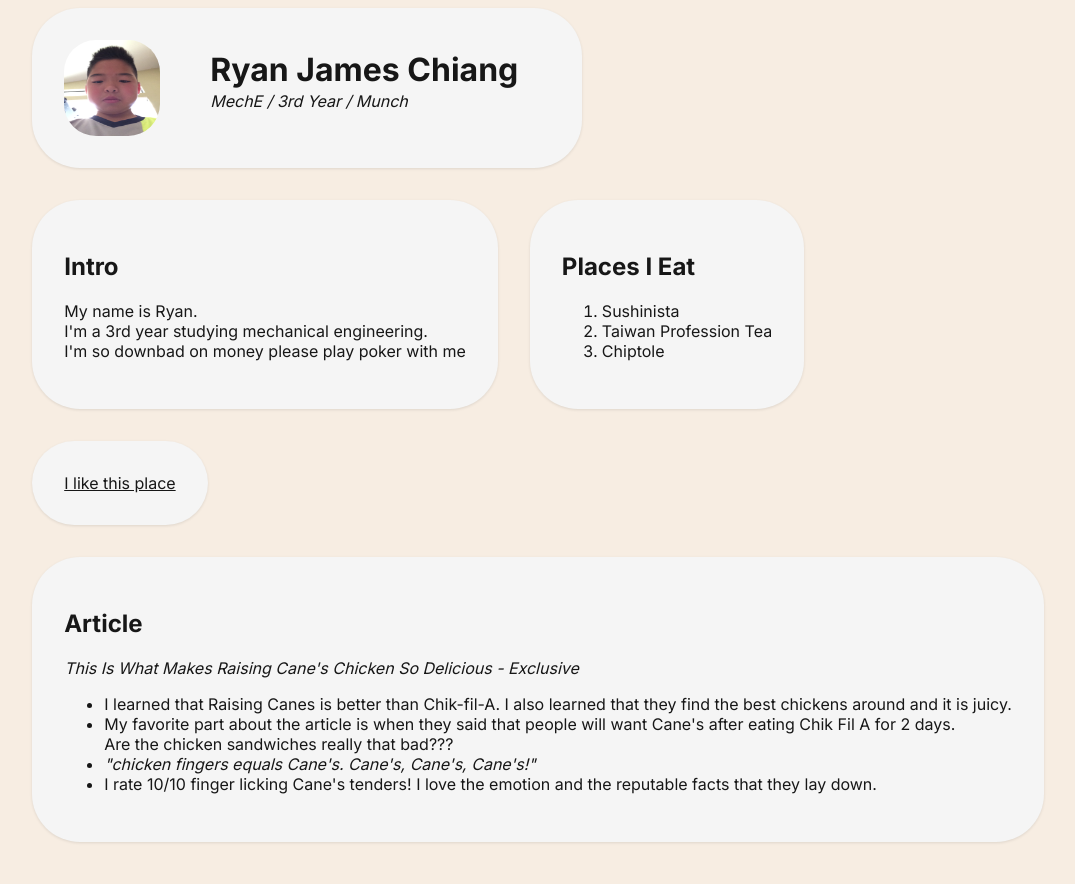
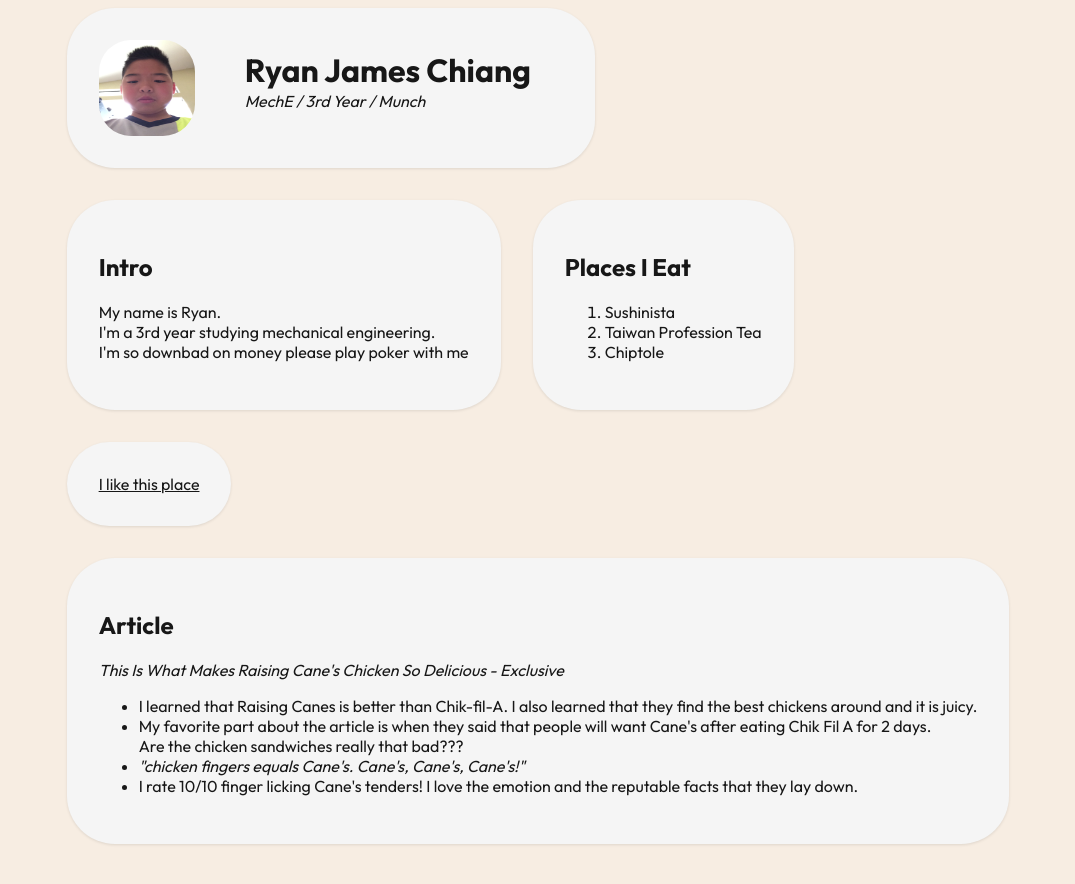
Before and after one commit to chiangr/CS198, a plain HTML site: page homeworks/hw1/index.html in a window 1280 px wide. Shown: the whole page, without its empty margins (126-1201 px from the left). Drawn offline with Linux system fonts and the light colour scheme.

Commit message:
finished hw1

```diff
--- a/homeworks/hw1/index.html
+++ b/homeworks/hw1/index.html
@@ -3,7 +3,9 @@
     <head>
         <link rel="preconnect" href="https://fonts.googleapis.com">
         <link rel="preconnect" href="https://fonts.gstatic.com" crossorigin>
-        <link href="https://fonts.googleapis.com/css2?family=Inter:wght@100;200;300;400;500;600;700;800;900&display=swap" rel="stylesheet">
+        <link rel="preconnect" href="https://fonts.googleapis.com">
+        <link rel="preconnect" href="https://fonts.gstatic.com" crossorigin>
+        <link href="https://fonts.googleapis.com/css2?family=Outfit:wght@100;200;300;400;500;600;700;800;900&display=swap" rel="stylesheet">
     </head>
     <style>
         :root {
@@ -15,7 +17,7 @@
             --black:#171717;
         }
         * {
-            font-family: 'Inter', sans-serif;
+            font-family: 'Outfit', sans-serif;
             color:var(--black);
         }
         body {
```
